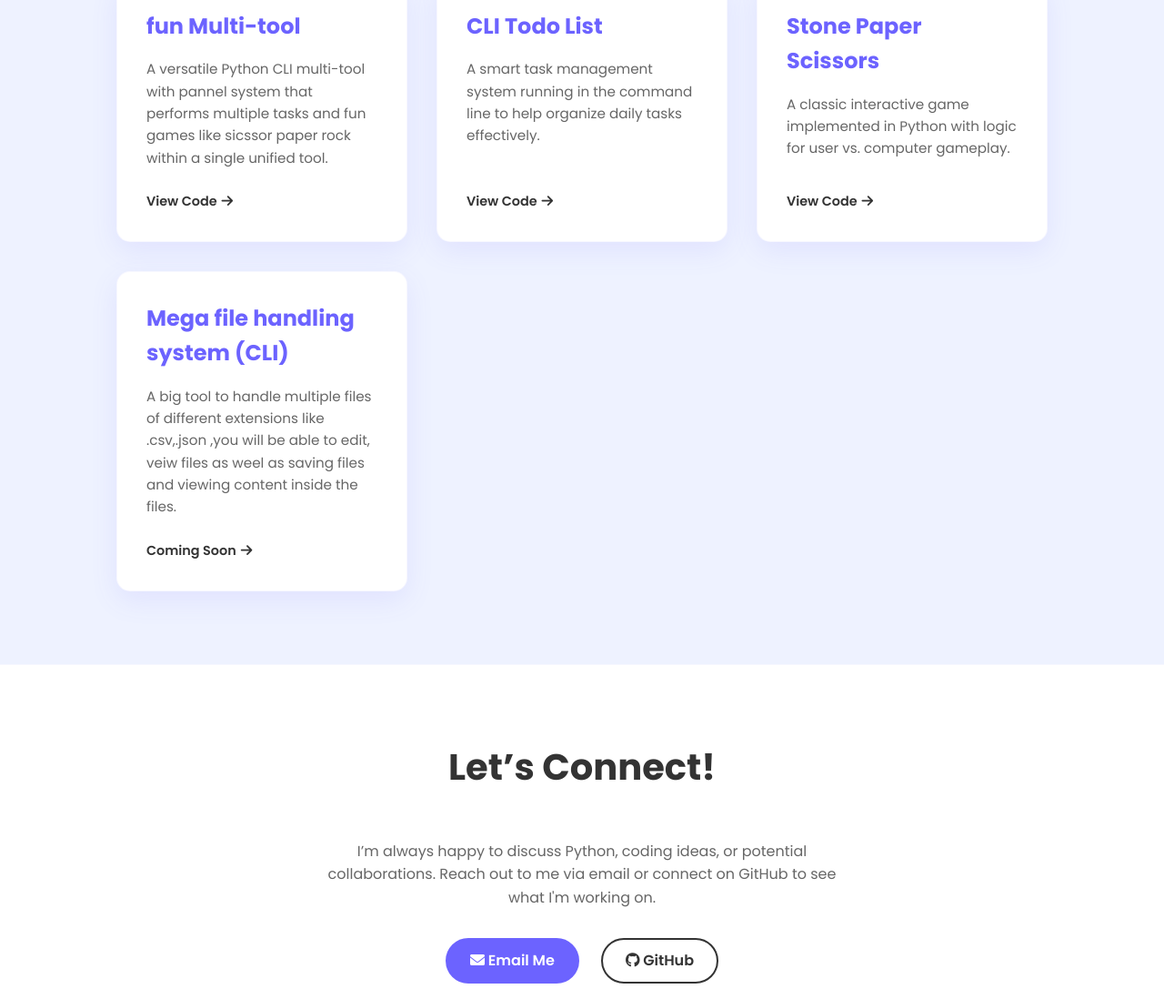
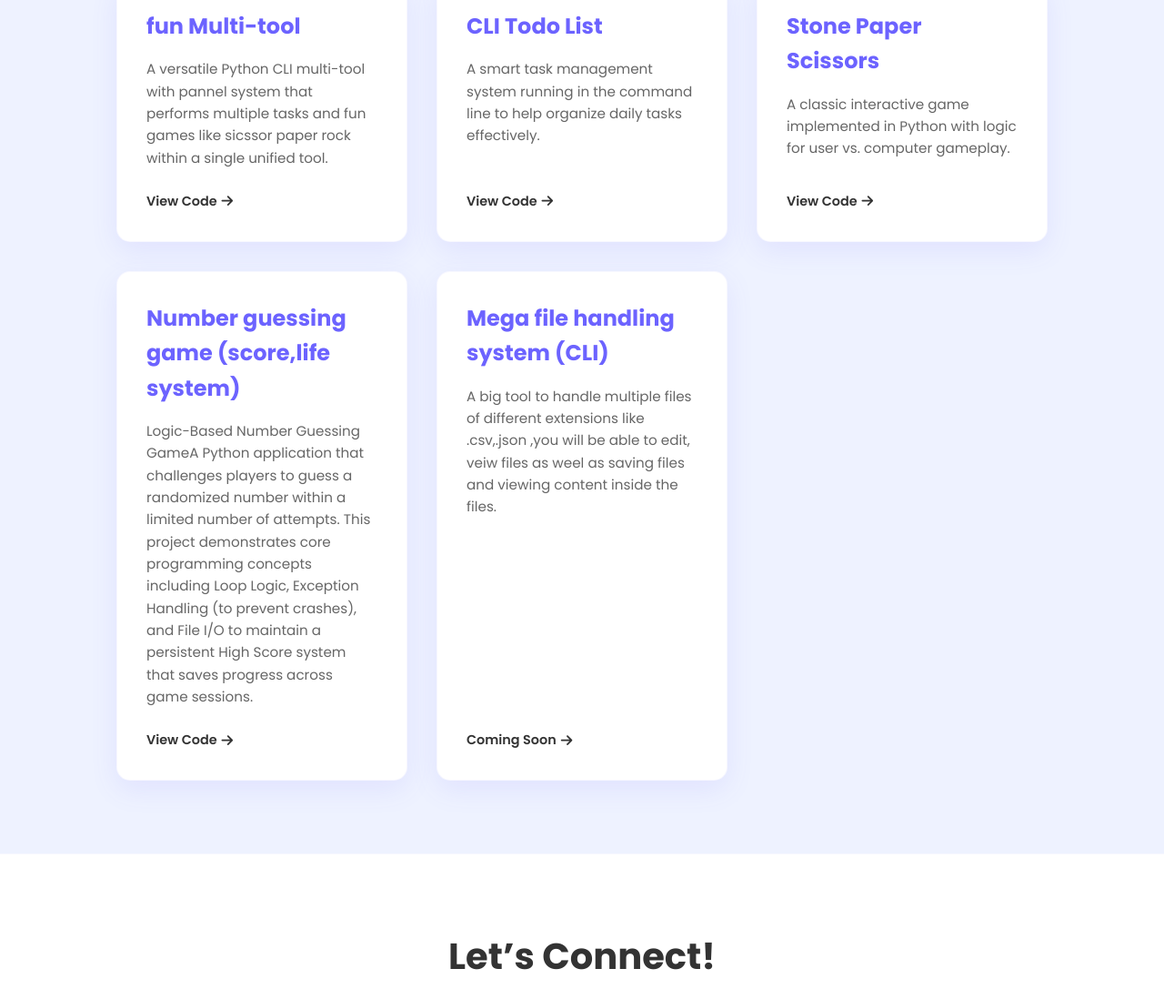
Before and after one commit to python-boy-program/Portfolio-, a plain HTML site: page index.html in a window 1280 px wide. Shown: the part 1015-2113 px from the top of the page at 91% size. Drawn offline with Linux system fonts and the light colour scheme.

Commit message:
Add number guessing game project entry
Added a new project entry for a number guessing game with a scoring and life system, detailing its features and providing a link.

```diff
--- a/index.html
+++ b/index.html
@@ -417,6 +417,14 @@
                 link: "https://pastebin.com/WjBED8rc",
                 isUpcoming: false
             },
+
+            {
+        name: "Number guessing game (score,life system)",
+        description: "Logic-Based Number Guessing GameA Python application that challenges players to guess a randomized number within a limited number of attempts. This project demonstrates core programming concepts including Loop Logic, Exception Handling (to prevent crashes), and File I/O to maintain a persistent High Score system that saves progress across game sessions.",
+        link: "https://pastebin.com/qyc2atcf",
+        isUpcoming: false
+            },
+
             // Example of an upcoming project
             {
                  name: "Mega file handling system (CLI)",
```
